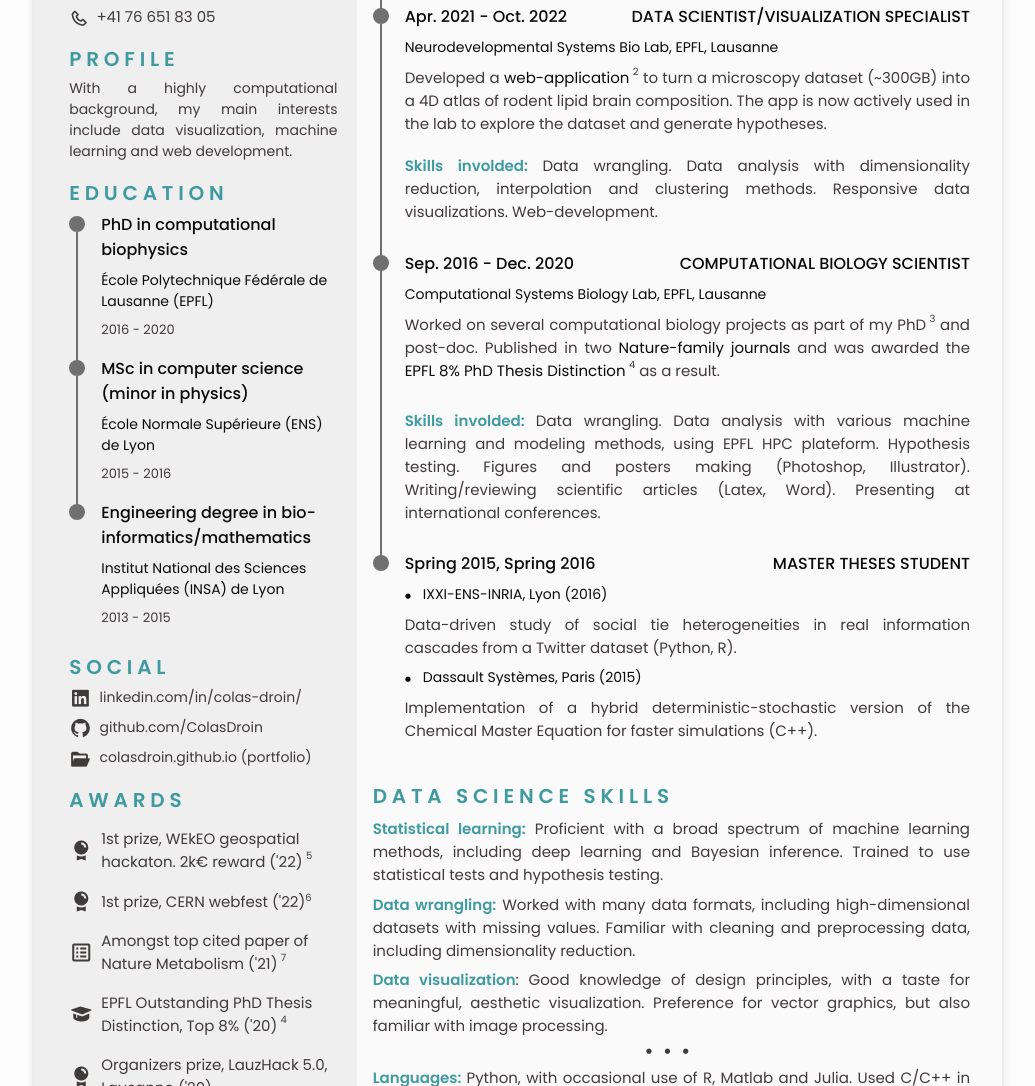
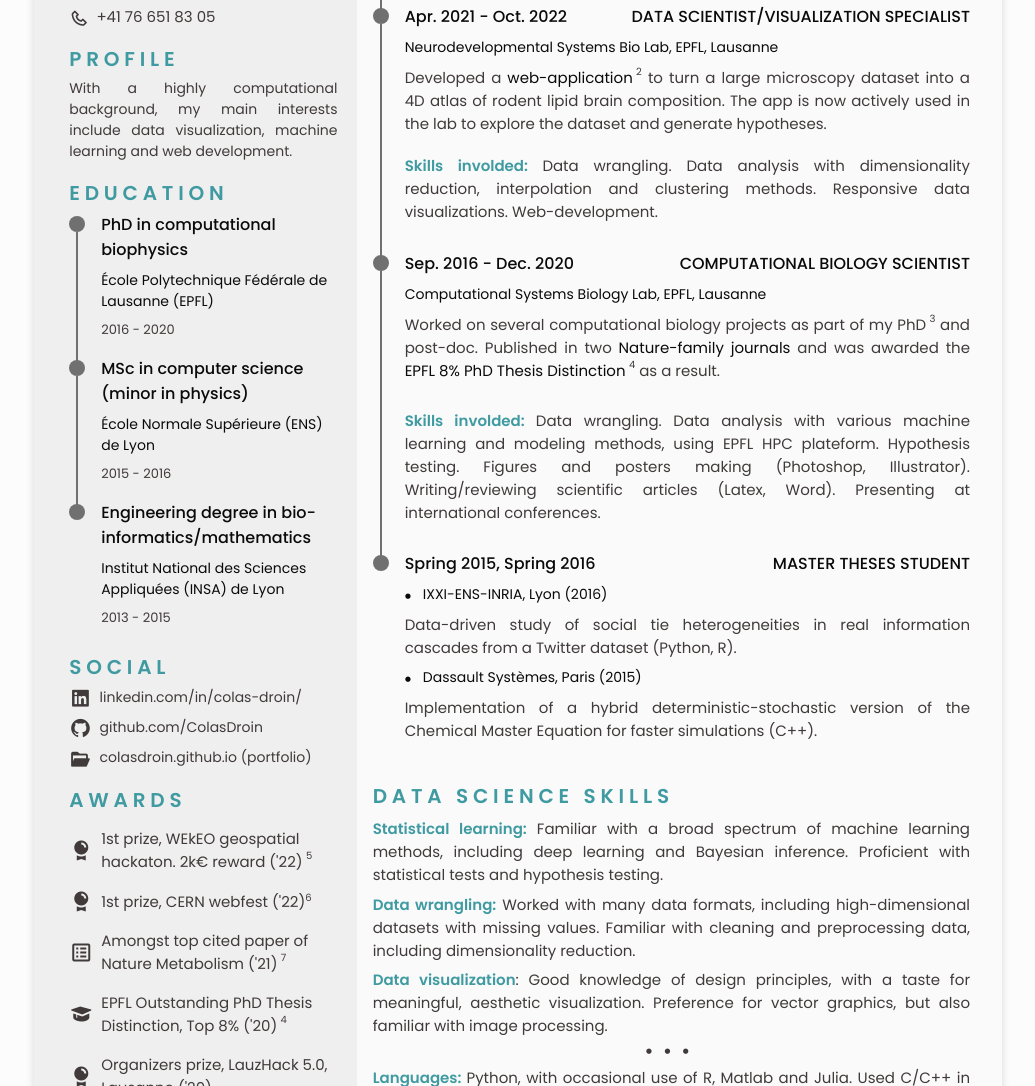
Before and after one commit to ColasDroin/colasdroin.github.io, a plain HTML site: page CV/index.html in a window 1280 px wide. Shown: the part 435-1521 px from the top of the page, without its empty margins (122-1157 px from the left). Drawn offline with nearby package versions, Linux system fonts and the light colour scheme; no server answers; a web font is replaced by a local one.

Commit message:
Keep improving

```diff
--- a/CV/index.html
+++ b/CV/index.html
@@ -384,9 +384,9 @@
                         ></sup
                       ></span
                     >
-                    to turn a microscopy dataset (~300GB) into a 4D atlas of
-                    rodent lipid brain composition. The app is now actively used
-                    in the lab to explore the dataset and generate hypotheses.
+                    to turn a large microscopy dataset into a 4D atlas of rodent
+                    lipid brain composition. The app is now actively used in the
+                    lab to explore the dataset and generate hypotheses.
                   </p>
                   <p class="mt-01 mb-01">
                     <strong>Skills involded: </strong>Data wrangling. Data
@@ -485,9 +485,9 @@
               <strong>DATA SCIENCE skills</strong>
             </h2>
             <p class="upper-space">
-              <strong>Statistical learning:</strong> Proficient with a broad
+              <strong>Statistical learning:</strong> Familiar with a broad
               spectrum of machine learning methods, including deep learning and
-              Bayesian inference. Trained to use statistical tests and
+              Bayesian inference. Proficient with statistical tests and
               hypothesis testing.
             </p>
             <p class="upper-space">
```
